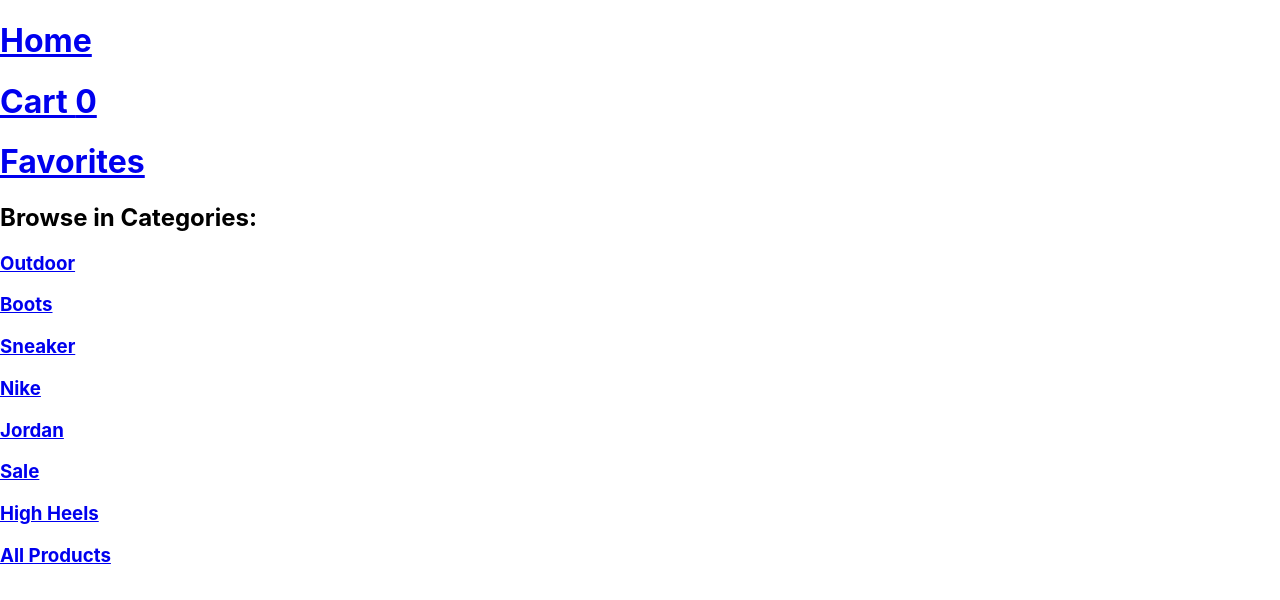
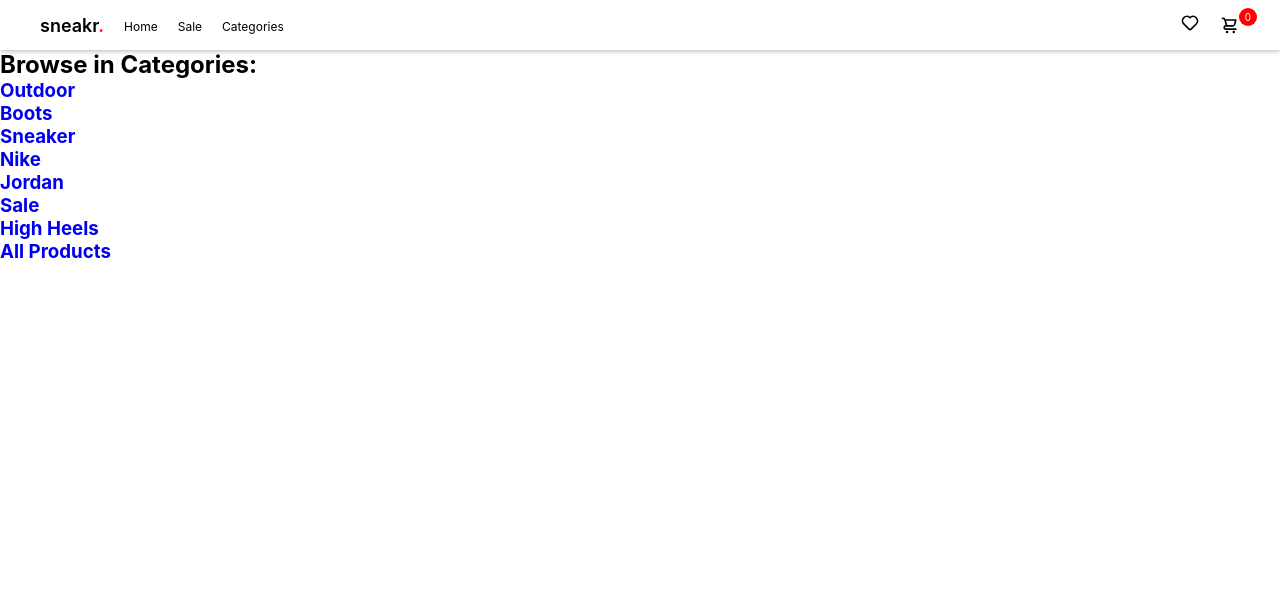
Before and after one commit to chrisalxlng/sneakr., a React (Create React App) app: page / in a window 1280 px wide. Shown: the top 600 px of the page. Built offline with nearby package versions, Linux system fonts and the light colour scheme.

Commit message:
added styling for Navbar

```diff
--- a/src/components/Content.jsx
+++ b/src/components/Content.jsx
@@ -1,10 +1,15 @@
 import React from "react";
 import { Route, Switch } from "react-router-dom";
+import styled from "styled-components";
 import Home from "./Home";
 import ShoppingCart from "./ShoppingCart";
 import Favorites from "./Favorites";
 import ProductPage from "./ProductPage";
 import ProductsOverview from "./ProductsOverview";
+
+const Wrapper = styled.div`
+    padding-top: 50px;
+`;
 
 function Content(props) {
     const {
@@ -21,7 +26,7 @@ function Content(props) {
     } = props;
 
     return (
-        <div>
+        <Wrapper>
             <Switch>
                 <Route
                     exact
@@ -116,7 +121,7 @@ function Content(props) {
                     )}
                 />
             </Switch>
-        </div>
+        </Wrapper>
     );
 }
 
--- a/src/components/GlobalStyle.js
+++ b/src/components/GlobalStyle.js
@@ -3,6 +3,11 @@ import { createGlobalStyle } from "styled-components";
 const GlobalStyle = createGlobalStyle`
     * {
         box-sizing: border-box;
+        margin: 0;
+    }
+
+    a {
+        text-decoration: none;
     }
 `;
 
--- a/src/components/Navbar.jsx
+++ b/src/components/Navbar.jsx
@@ -1,19 +1,113 @@
 import React from "react";
 import { NavLink } from "react-router-dom";
+import styled from "styled-components";
+import GlobalStyle from "./GlobalStyle";
+
+const Container = styled.div`
+    display: flex;
+    align-items: center;
+`;
+
+const LinkContainer = styled(Container)`
+    > * {
+        margin: 0 10px;
+    }
+`;
+
+const CartContainer = styled(Container)`
+    position: relative;
+`;
+
+const Nav = styled(Container)`
+    position: fixed;
+    z-index: 100;
+    background-color: white;
+    justify-content: space-between;
+    width: 100vw;
+    height: 50px;
+    padding: 0 30px;
+    box-shadow: 0 0 6px rgba(0, 0, 0, 0.4);
+`;
+
+const Link = styled.span`
+    color: black;
+    font-size: 12px;
+`;
+
+const Logo = styled.span`
+    color: black;
+    font-weight: 600;
+    font-size: 18px;
+
+    .red-dot {
+        color: red;
+    }
+`;
+
+const Icon = styled.img`
+    height: 20px;
+    width: 20px;
+`;
+
+const CartItemsIndicator = styled.div`
+    position: absolute;
+    top: -7px;
+    right: -17px;
+    height: 18px;
+    width: 18px;
+    border-radius: 50%;
+    background-color: red;
+    display: flex;
+    justify-content: center;
+    align-items: center;
+
+    p {
+        font-size: 10px;
+        color: white;
+        line-height: 0;
+    }
+`;
 
 function Navbar(props) {
     return (
-        <div>
-            <h1>
-                <NavLink to="/">Home</NavLink>
-            </h1>
-            <h1>
-                <NavLink to="cart">Cart {props.cartItemsCount}</NavLink>
-            </h1>
-            <h1>
-                <NavLink to="favorites">Favorites</NavLink>
-            </h1>
-        </div>
+        <Nav>
+            <GlobalStyle />
+            <LinkContainer>
+                <NavLink to="/">
+                    <Logo>
+                        sneakr<span className="red-dot">.</span>
+                    </Logo>
+                </NavLink>
+                <NavLink to="/">
+                    <Link>Home</Link>
+                </NavLink>
+                <NavLink to="/">
+                    <Link>Sale</Link>
+                </NavLink>
+                <NavLink to="/">
+                    <Link>Categories</Link>
+                </NavLink>
+            </LinkContainer>
+
+            <LinkContainer>
+                <NavLink to="favorites">
+                    <Icon src="/icons/heart.svg" alt="Favorites" />
+                </NavLink>
+
+                <NavLink to="cart">
+                    <CartContainer>
+                        <Icon src="/icons/cart.svg" alt="Cart" />
+                        <CartItemsIndicator>
+                            <p>
+                                {props.cartItemsCount < 100
+                                    ? props.cartItemsCount
+                                    : 99}
+                            </p>
+                        </CartItemsIndicator>
+                    </CartContainer>
+                </NavLink>
+            </LinkContainer>
+        </Nav>
     );
 }
 
--- a/src/components/ProductCard.jsx
+++ b/src/components/ProductCard.jsx
@@ -114,15 +114,18 @@ function ProductCard(props) {
                     </NamePriceContainer>
                 </Link>
                 <BuyButton as="button" onClick={() => onOpenPopup(product)}>
-                    <img src="/icons/cart.svg" />
+                    <img alt="Buy" src="/icons/cart.svg" />
                 </BuyButton>
                 <FavoriteButton as="button" onClick={() => onFavorite(product)}>
                     {favorites
                         .map((item) => item.productID)
                         .includes(product.id) ? (
-                        <img src="/icons/heart-full.svg" />
+                        <img
+                            alt="Remove Favorite"
+                            src="/icons/heart-full.svg"
+                        />
                     ) : (
-                        <img src="/icons/heart.svg" />
+                        <img alt="Add Favorite" src="/icons/heart.svg" />
                     )}
                 </FavoriteButton>
             </Card>
```
